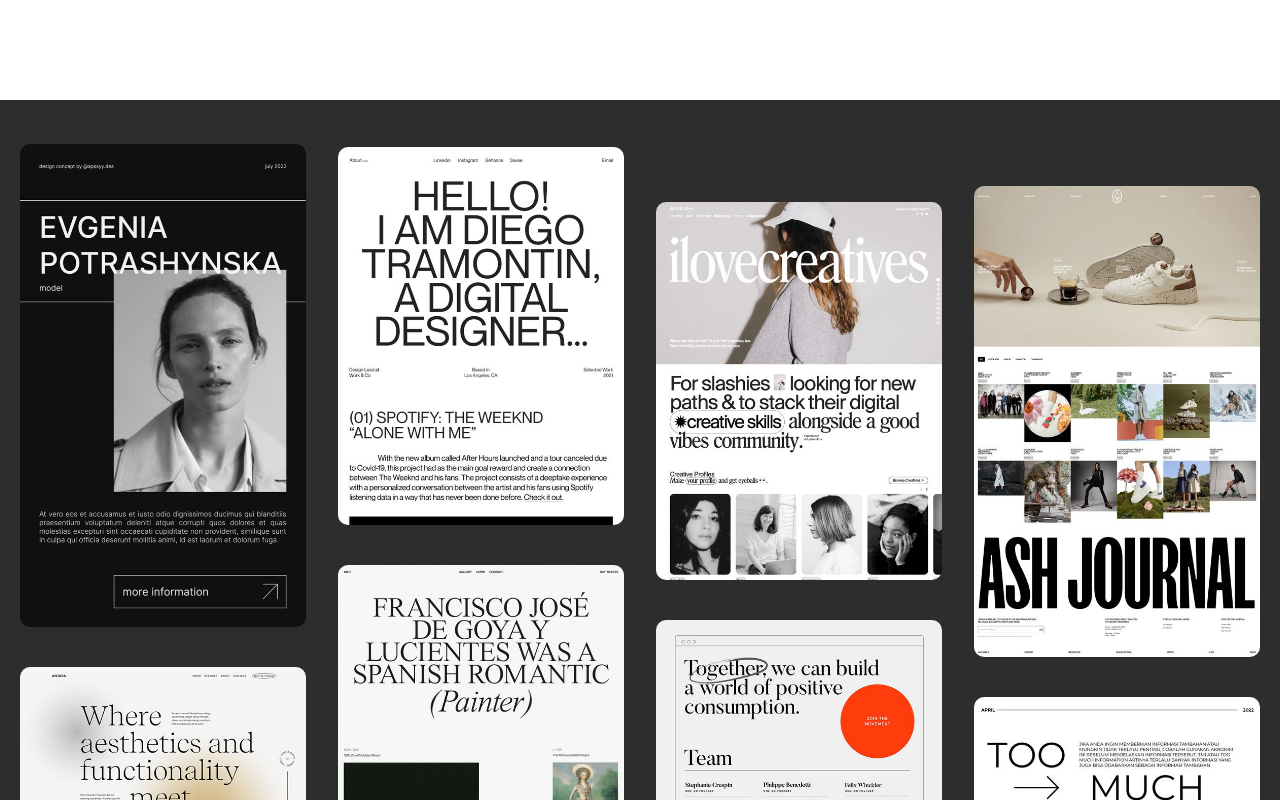
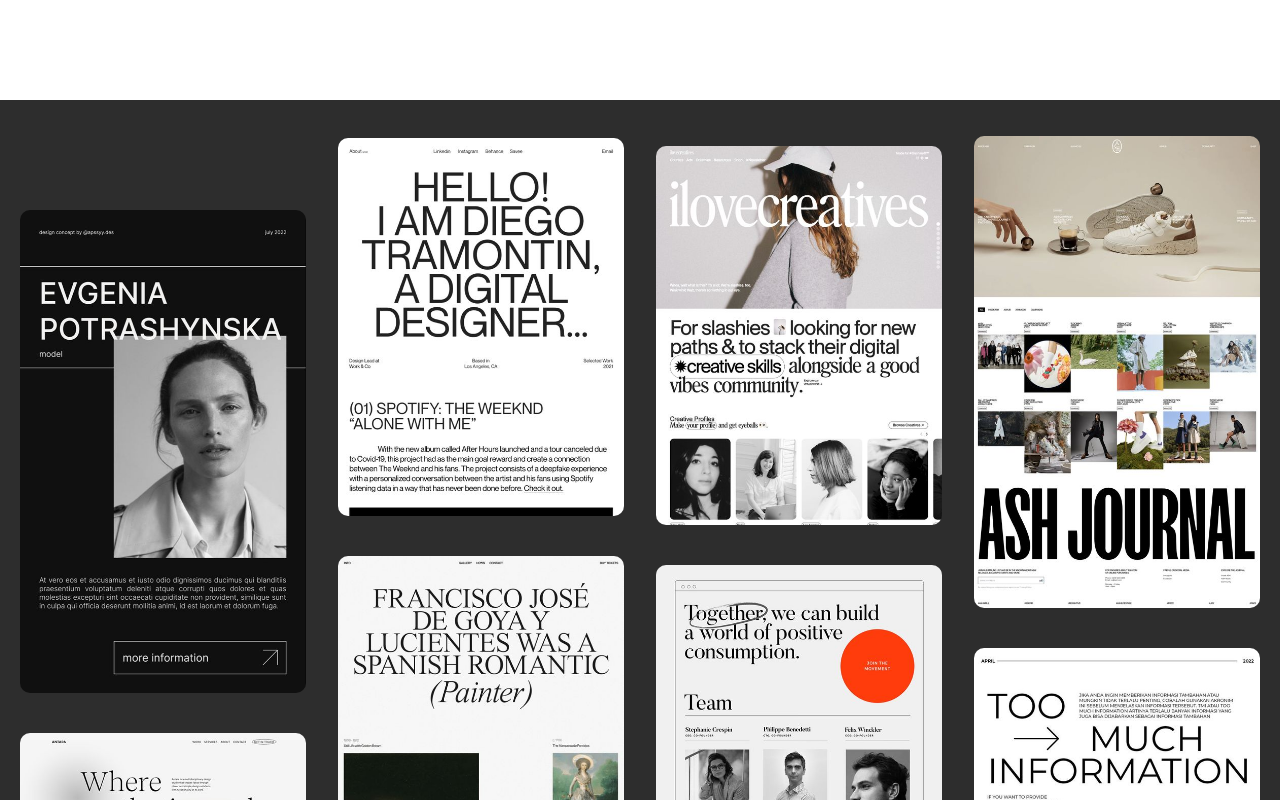
Before and after one commit to rajul2911/animate-kit, a React (Vite) app: page /scroll-animation/scroll-animation-one in a window 1280 px wide. Shown: the part 700-1500 px from the top of the page. Built offline with nearby package versions, Linux system fonts and the light colour scheme.

Commit message:
Added change in scrollone file

```diff
--- a/src/components/ScrollAnimationAll/Parallax Scroll/ScrollOne.jsx
+++ b/src/components/ScrollAnimationAll/Parallax Scroll/ScrollOne.jsx
@@ -39,20 +39,14 @@ const Column = ({ images, y, top }) => {
         y,
         top,
       }}
-      // className="absolute flex w-1/4 flex-col gap-4 p-2"
       className="relative flex flex-col lg:gap-10 gap-3 lg:p-3 p-1 overflow-hidden w-1/4"
     >
       {images.map((src, index) => (
-        // <div
-        //   key={index}
-        //   className="relative h-[55vh] w-full overflow-hidden rounded-[10px]"
-        // >
-          <img
-            src={src}
-            alt={`Parallax item ${index + 1}`}
-            className="h-full w-full rounded-[10px] object-cover"
-          />
-        // </div>
+        <img
+          src={src}
+          alt={`Parallax item ${index + 1}`}
+          className="h-full w-full rounded-[10px] object-cover"
+        />
       ))}
     </motion.div>
   );
@@ -63,9 +57,6 @@ const ScrollOne = () => {
 
   const [height, setHeight] = useState(0);
 
-  /*
-   * Get viewport height
-   */
   useEffect(() => {
     const updateHeight = () => {
       setHeight(window.innerHeight);
@@ -80,9 +71,7 @@ const ScrollOne = () => {
     };
   }, []);
 
-  /*
-   * Lenis smooth scrolling
-   */
+  // Lenis smooth scrolling
   useEffect(() => {
     const lenis = new Lenis({
       autoRaf: false,
@@ -103,81 +92,41 @@ const ScrollOne = () => {
     };
   }, []);
 
-  /*
-   * Track scroll progress of the parallax section
-   */
   const { scrollYProgress } = useScroll({
     target: container,
     offset: ["start end", "end start"],
   });
 
-  /*
-   * Different speeds for each column
-   */
-  const y1 = useTransform(
-    scrollYProgress,
-    [0, 1],
-    [0, height * 0.8]
-  );
+  const y1 = useTransform(scrollYProgress, [0, 1], [0, height * 2]);
 
-  const y2 = useTransform(
-    scrollYProgress,
-    [0, 1],
-    [0, height * 1.4]
-  );
+  const y2 = useTransform(scrollYProgress, [0, 1], [0, height * 3.3]);
 
-  const y3 = useTransform(
-    scrollYProgress,
-    [0, 1],
-    [0, height * 0.5]
-  );
+  const y3 = useTransform(scrollYProgress, [0, 1], [0, height * 1.25]);
 
-  const y4 = useTransform(
-    scrollYProgress,
-    [0, 1],
-    [0, height * 1.2]
-  );
+  const y4 = useTransform(scrollYProgress, [0, 1], [0, height * 3]);
 
   return (
     <main className="">
-      <div className="h-screen" />
+     <div className="h-screen flex items-center justify-center lg:text-[140px] md:text-[100px] sm:text-[80px] text-[60px["> Scroll Down</div>
 
-      {/* PARALLAX SECTION */}
       <section
         ref={container}
-        // className=" flex relative h-[150vh] w-full overflow-hidden bg-[rgb(45,45,45)]"
         className="flex box-border gap-2 p-2 bg-[rgb(45,45,45)] overflow-hidden h-[150vh]"
       >
-        {/* Column 1 */}
-        <Column
-          images={[images[0], images[1], images[2]]}
-          y={y1}
-          top="-25%"
-        />
+        <Column images={[images[0], images[1], images[2]]} y={y1} top="-60%" />
 
-        {/* Column 2 */}
-        <Column
-          images={[images[3], images[4], images[5]]}
-          y={y2}
-          top="-45%"
-        />
+        <Column images={[images[3], images[4], images[5]]} y={y2} top="-110%" />
 
-        {/* Column 3 */}
-        <Column
-          images={[images[6], images[7], images[8]]}
-          y={y3}
-          top="-10%"
-        />
+        <Column images={[images[6], images[7], images[8]]} y={y3} top="-40%" />
 
-        {/* Column 4 */}
         <Column
           images={[images[9], images[10], images[11]]}
           y={y4}
-          top="-35%"
+          top="-100%"
         />
       </section>
 
-      <div className="h-screen" />
+      <div className="h-screen flex items-center justify-center lg:text-[140px] md:text-[100px] sm:text-[80px] text-[60px["> Scroll Up</div>
     </main>
   );
 };
--- a/src/components/ScrollAnimationAll/Parallax Scroll/useDimension.js
+++ /dev/null
@@ -1,21 +0,0 @@
-import { useEffect, useState } from "react"
-
-const useDimension = ()=>{
-    const [dimension , setDimension] = useState({width:0,height:0})
-    const updateDimension = ()=>{
-        const {innerwidth, innerheight} = window;
-        setDimension({width:innerwidth, height:innerheight});
-    }
-
-    useEffect(()=>{
-        updateDimension();
-        window.addEventListener("resize", updateDimension);
-        return()=>{
-            window.removeEventListener("resize",updateDimension)
-        }
-    },[])
-
-    return dimension
-}
-
-export default useDimension
```
